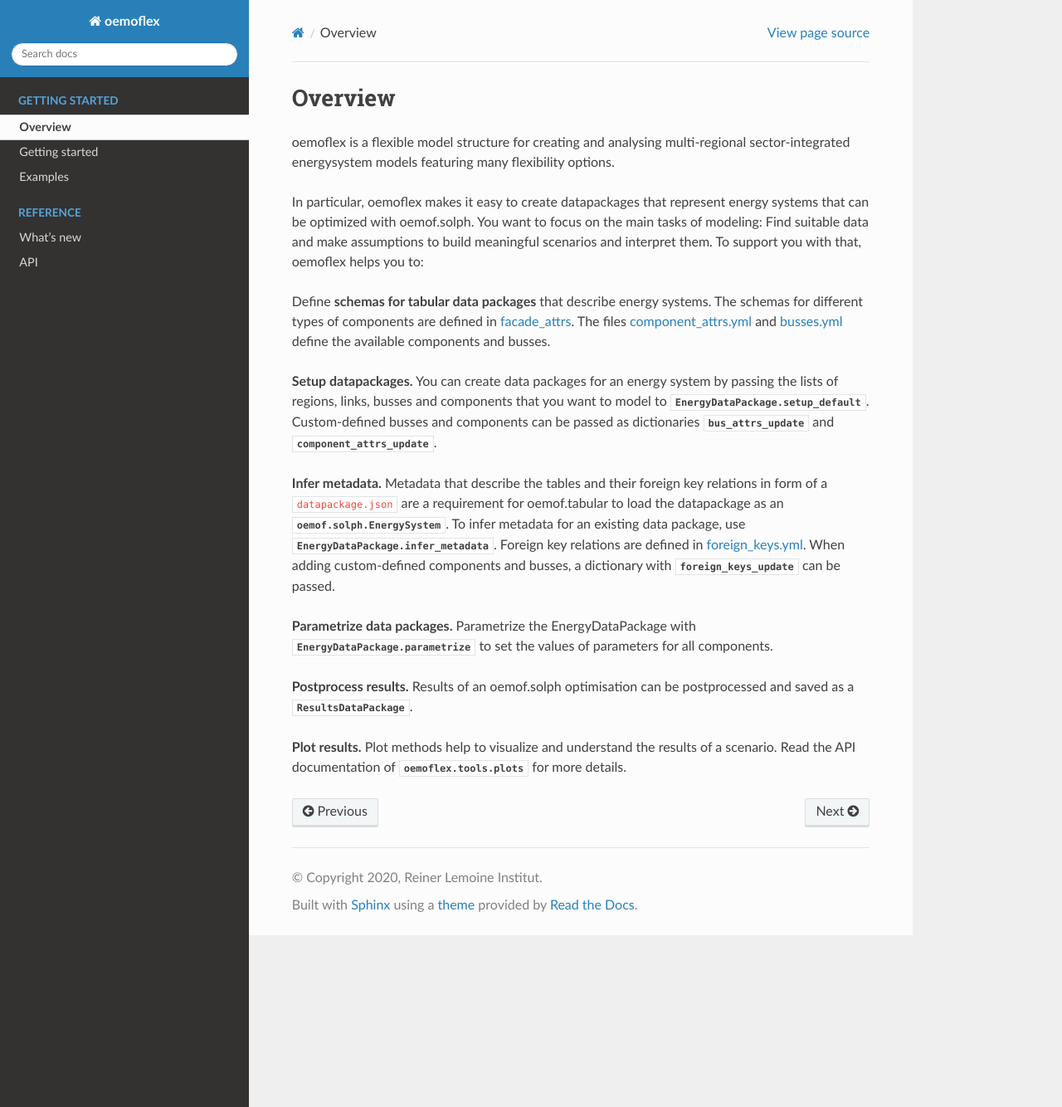
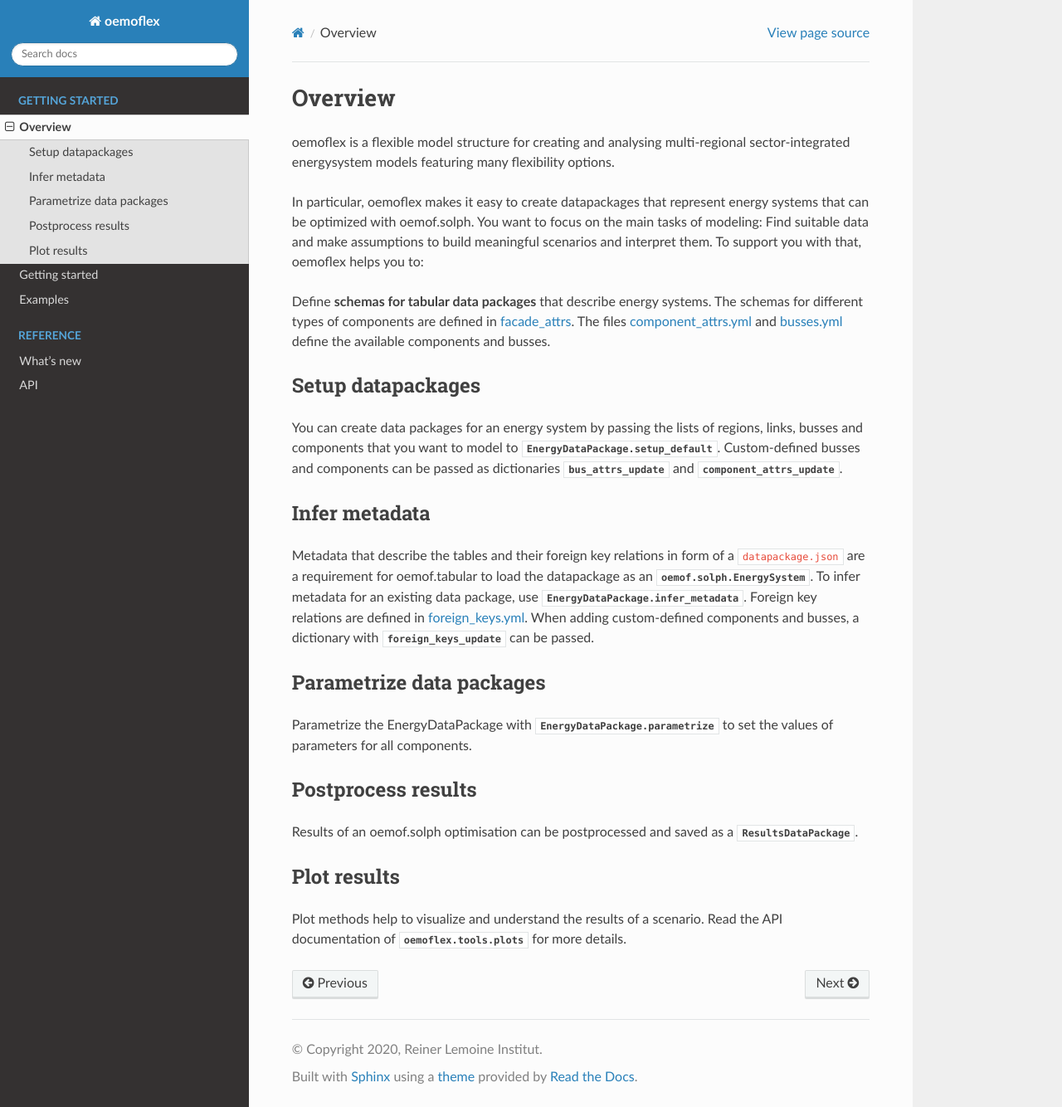
Before and after one commit to rl-institut/oemoflex, a Sphinx documentation site: the page built from docs/overview.rst, in a window 1280 px wide and 1334 px high. Shown: the whole window at 83% size. Built offline with Sphinx 7.4.7 and the Read the Docs theme 2.0.0, drawn with Linux system fonts in a browser that asks for light colours.

Commit message:
Restructure overview.rst

```diff
--- a/docs/overview.rst
+++ b/docs/overview.rst
@@ -19,13 +19,21 @@ The files `component_attrs.yml <https://github.com/rl-institut/oemoflex/blob/dev
 and `busses.yml <https://github.com/rl-institut/oemoflex/blob/dev/oemoflex/model/busses.yml>`_
 define the available components and busses.
 
-**Setup datapackages.** You can create data packages for an energy system by passing the lists of
+
+Setup datapackages
+==================
+
+You can create data packages for an energy system by passing the lists of
 regions, links, busses and components that you want to model to
 :meth:`EnergyDataPackage.setup_default <oemoflex.model.datapackage.EnergyDataPackage.setup_default>`.
 Custom-defined busses and components can be passed as dictionaries :attr:`bus_attrs_update` and
 :attr:`component_attrs_update`.
 
-**Infer metadata.** Metadata that describe the tables and their foreign key relations in form of a
+
+Infer metadata
+==============
+
+Metadata that describe the tables and their foreign key relations in form of a
 :file:`datapackage.json` are a requirement for oemof.tabular to load the datapackage as an
 :class:`oemof.solph.EnergySystem`. To infer metadata for an existing data package, use
 :meth:`EnergyDataPackage.infer_metadata <oemoflex.model.datapackage.EnergyDataPackage.infer_metadata>`.
@@ -34,7 +42,11 @@ Foreign key relations are defined in
 When adding custom-defined components and busses, a dictionary with :attr:`foreign_keys_update`
 can be passed.
 
-**Parametrize data packages.** Parametrize the EnergyDataPackage with
+
+Parametrize data packages
+=========================
+
+Parametrize the EnergyDataPackage with
 :meth:`EnergyDataPackage.parametrize <oemoflex.model.datapackage.EnergyDataPackage.parametrize>` to
 set the values of parameters for all components.
 
@@ -42,8 +54,16 @@ set the values of parameters for all components.
 
 .. TODO: Not implemented yet. **Create variations.** of existing EnergyDataPackages.
 
-**Postprocess results.** Results of an oemof.solph optimisation can be postprocessed and saved as
+
+Postprocess results
+===================
+
+Results of an oemof.solph optimisation can be postprocessed and saved as
 a :class:`ResultsDataPackage <oemoflex.model.datapackage.ResultsDataPackage>`.
 
-**Plot results.** Plot methods help to visualize and understand the results of a scenario. Read the
+
+Plot results
+============
+
+Plot methods help to visualize and understand the results of a scenario. Read the
 API documentation of :mod:`oemoflex.tools.plots <oemoflex.tools.plots>` for more details.
```
